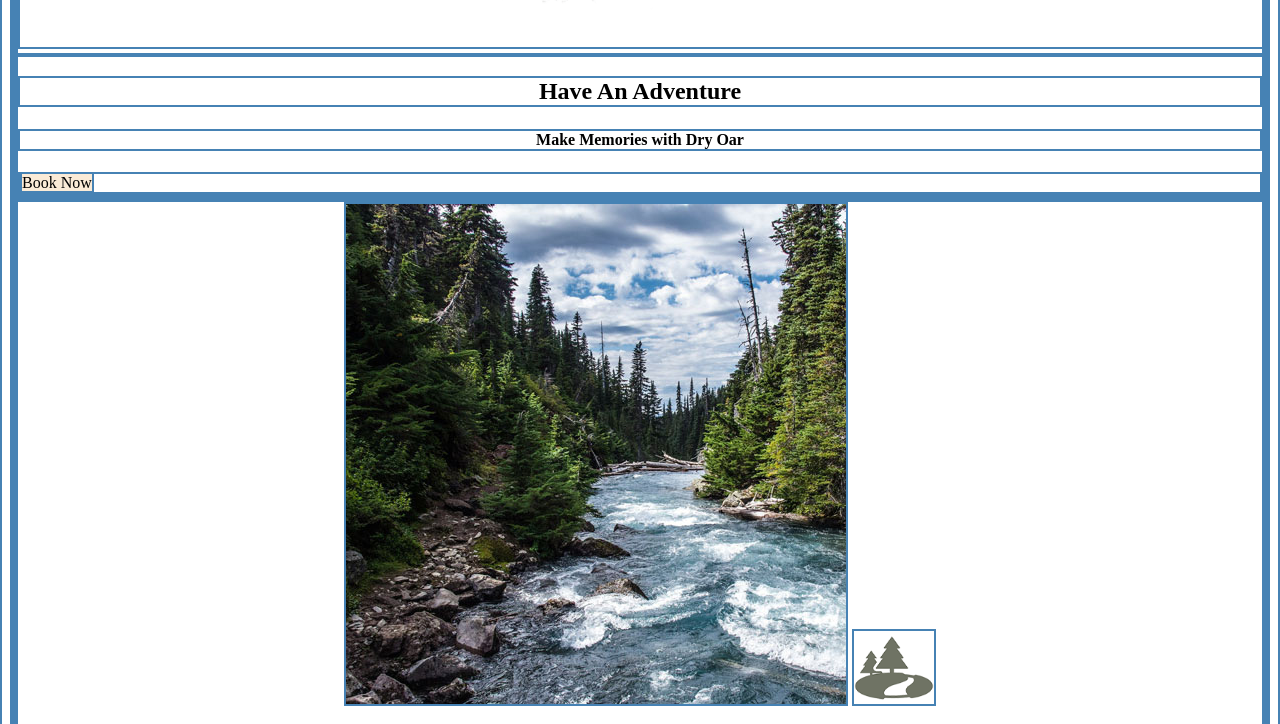
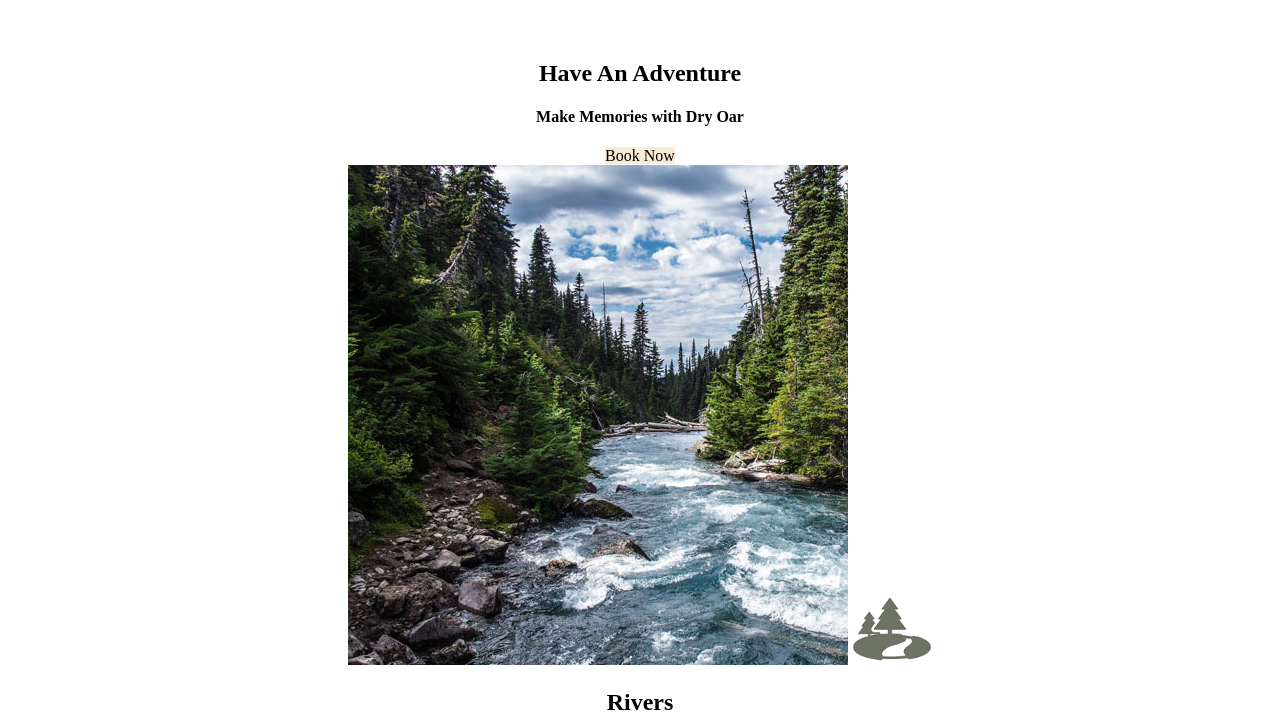
Before and after one commit to kevsher22/wdd_130, a plain HTML site: page wwr/index.html in a window 1280 px wide. Shown: the part 916-1640 px from the top of the page. Drawn offline with Linux system fonts and the light colour scheme.

Commit message:
style change

```diff
--- a/wwr/styles/style.css
+++ b/wwr/styles/style.css
@@ -1,10 +1,6 @@
 #content {
     max-width: 1600px;
     margin: 0 auto;
-}
-
-* {
-   border: 2px solid steelblue;
 }
 
 .home-title{
@@ -55,7 +51,9 @@ nav a:hover {
     text-decoration: none;
 }
 
-div a {
+.button-box {
+    width: 80px;
+    margin: 0 auto;
     text-align: center;
 }
 
```
